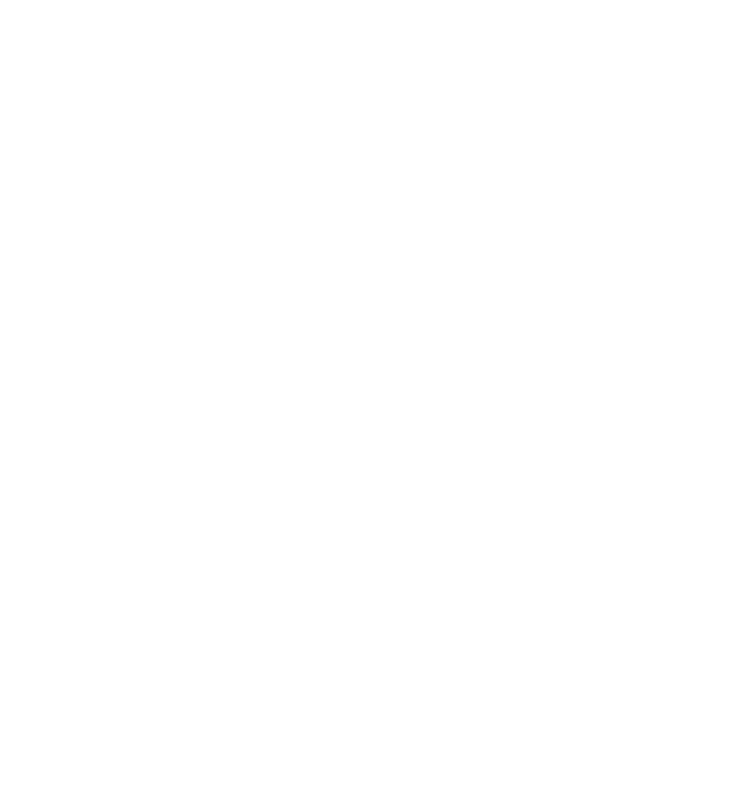
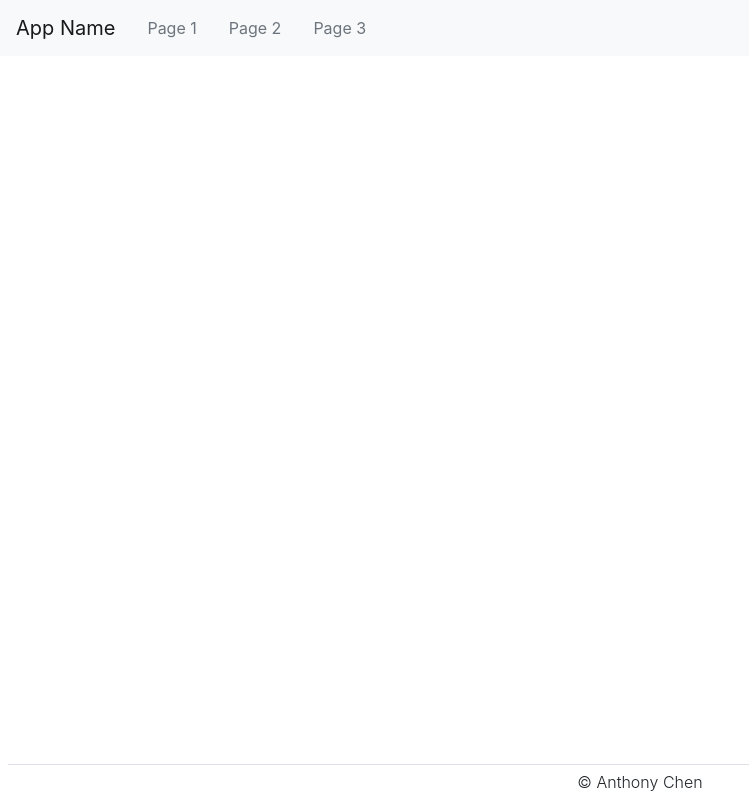
Before and after one commit to AnthonyChen00/Parq, a React (Create React App) app: page / in a window 1280 px wide. Shown: the whole page, without its empty margins (0-749 px from the left). Built offline with nearby package versions, Linux system fonts and the light colour scheme.

Commit message:
Rough setup of the header and footer

```diff
--- a/src/App.js
+++ b/src/App.js
@@ -1,8 +1,13 @@
-import './App.css';
+import React from 'react';
+import ReactDOM from 'react-dom';
+import Header from './Components/Header'
+import Footer from './Components/Footer'
 
 function App() {
   return (
     <div>
+      <Header/>
+      <Footer/>
     </div>
   );
 }
--- /dev/null
+++ b/src/Components/Footer.js
@@ -0,0 +1,13 @@
+import React, { useState } from 'react';
+import ReactDOM from 'react-dom';
+
+function Footer() {
+    //Header
+    return (
+        <footer>
+            <h6 className="fixed-bottom font-weight-light m-2 text-center border-top pt-2">&#169; Anthony Chen</h6>
+        </footer>
+    );
+}
+
+export default Footer
--- /dev/null
+++ b/src/Components/Header.js
@@ -0,0 +1,20 @@
+import React, { useState } from 'react';
+import ReactDOM from 'react-dom';
+import Navbar from 'react-bootstrap/Navbar'
+import {Nav} from 'react-bootstrap';
+
+function Header() {
+    //Header
+    return (
+        <Navbar bg="light" variant="light">
+            <Navbar.Brand href="#home">App Name</Navbar.Brand>
+            <Navbar.Collapse id="basic-navbar-nav">
+                <Nav.Link href="#Page1" className="text-muted">Page 1</Nav.Link>
+                <Nav.Link href="#Page2" className="text-muted">Page 2</Nav.Link>
+                <Nav.Link href="#Page3" className="text-muted">Page 3</Nav.Link>
+            </Navbar.Collapse>
+        </Navbar>
+    );
+}
+
+export default Header
--- a/src/index.js
+++ b/src/index.js
@@ -1,6 +1,6 @@
 import React from 'react';
 import ReactDOM from 'react-dom';
-import './index.css';
+import 'bootstrap/dist/css/bootstrap.min.css'
 import App from './App';
 import reportWebVitals from './reportWebVitals';
 
```
